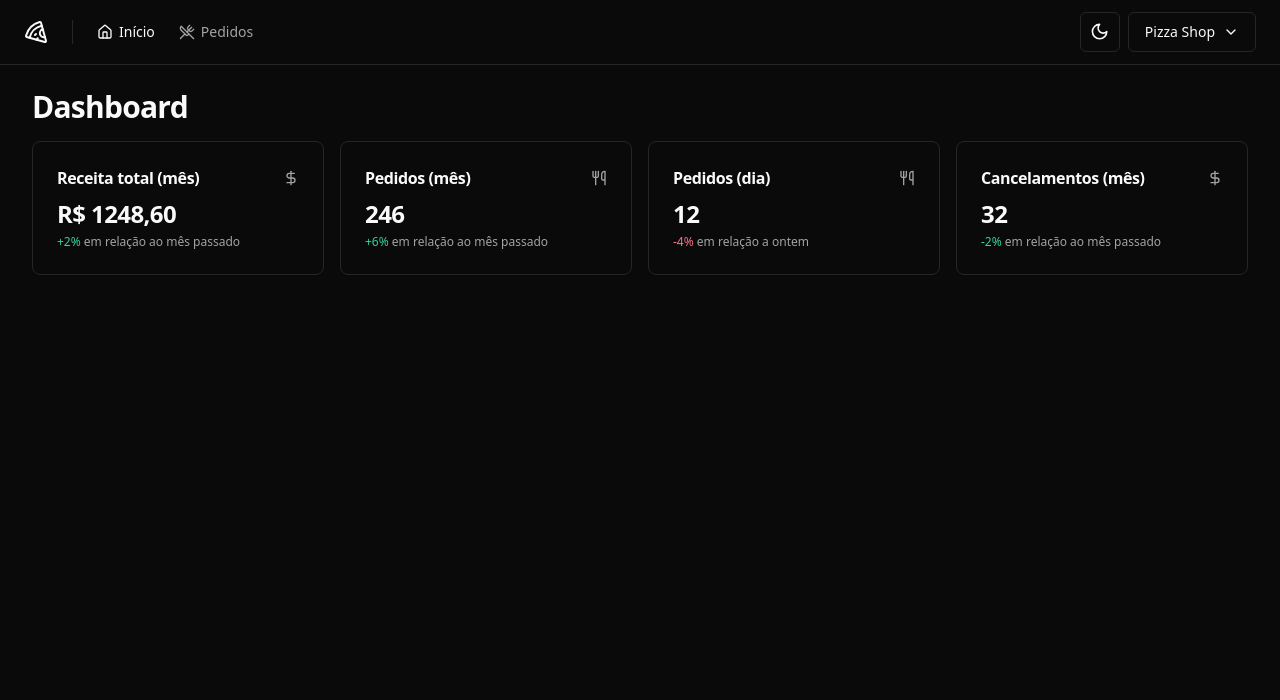
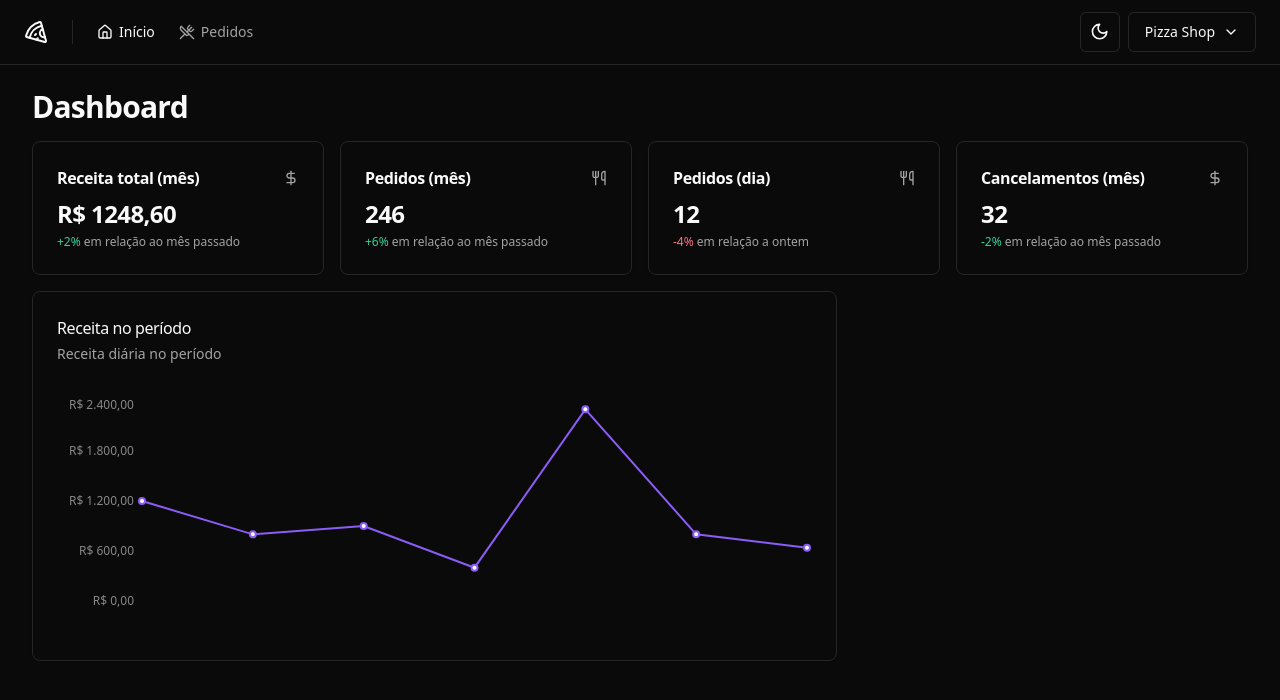
Before and after one commit to shindhi/pizzashop-web, a React (Vite) app: page / in a window 1280 px wide. Shown: the top 700 px of the page. Built offline with nearby package versions, Linux system fonts and the light colour scheme.

Commit message:
adiciona o grafico de receita no período

```diff
--- a/src/pages/app/dashboard/dashboard.tsx
+++ b/src/pages/app/dashboard/dashboard.tsx
@@ -4,6 +4,7 @@
 import { MonthCanceledOrdersAmountCard } from './month-canceled-orders-amount-card'
 import { MonthOrdersAmountCard } from './month-orders-amount-card'
 import { MonthRevenueCard } from './month-revenue-card'
+import { RevenueChart } from './revenue-chart'
 
 export function Dashboard() {
   return (
@@ -18,6 +19,10 @@
           <DayOrdersAmountCard />
           <MonthCanceledOrdersAmountCard />
         </div>
+
+        <div className="grid grid-cols-9 gap-4">
+          <RevenueChart />
+        </div>
       </div>
     </>
   )
--- /dev/null
+++ b/src/pages/app/dashboard/revenue-chart.tsx
@@ -0,0 +1,68 @@
+import {
+  CartesianGrid,
+  Line,
+  LineChart,
+  ResponsiveContainer,
+  Tooltip,
+  XAxis,
+  YAxis,
+} from 'recharts'
+import colors from 'tailwindcss/colors'
+
+import {
+  Card,
+  CardContent,
+  CardDescription,
+  CardHeader,
+  CardTitle,
+} from '@/components/ui/card'
+
+const data = [
+  { data: '10/12', revenue: 1200 },
+  { data: '11/12', revenue: 800 },
+  { data: '12/12', revenue: 900 },
+  { data: '13/12', revenue: 400 },
+  { data: '14/12', revenue: 2300 },
+  { data: '15/12', revenue: 800 },
+  { data: '16/12', revenue: 640 },
+]
+
+export function RevenueChart() {
+  return (
+    <Card className="col-span-6">
+      <CardHeader className="flex-row items-center justify-between pb-8">
+        <div className="space-y-1">
+          <CardTitle className="text-base font-medium">
+            Receita no período
+          </CardTitle>
+          <CardDescription>Receita diária no período</CardDescription>
+        </div>
+      </CardHeader>
+      <CardContent>
+        <ResponsiveContainer width="100%" height={240}>
+          <LineChart data={data} style={{ fontSize: 12 }}>
+            <XAxis dataKey="date" tickLine={false} axisLine={false} dy={16} />
+            <YAxis
+              stroke="#888"
+              axisLine={false}
+              tickLine={false}
+              width={80}
+              tickFormatter={(value: number) =>
+                value.toLocaleString('pt-BR', {
+                  style: 'currency',
+                  currency: 'BRL',
+                })
+              }
+            />
+            <Line
+              type="linear"
+              strokeWidth={2}
+              dataKey="revenue"
+              stroke={colors.violet['500']}
+            />
+          </LineChart>
+        </ResponsiveContainer>
+      </CardContent>
+    </Card>
+  )
+}
```
